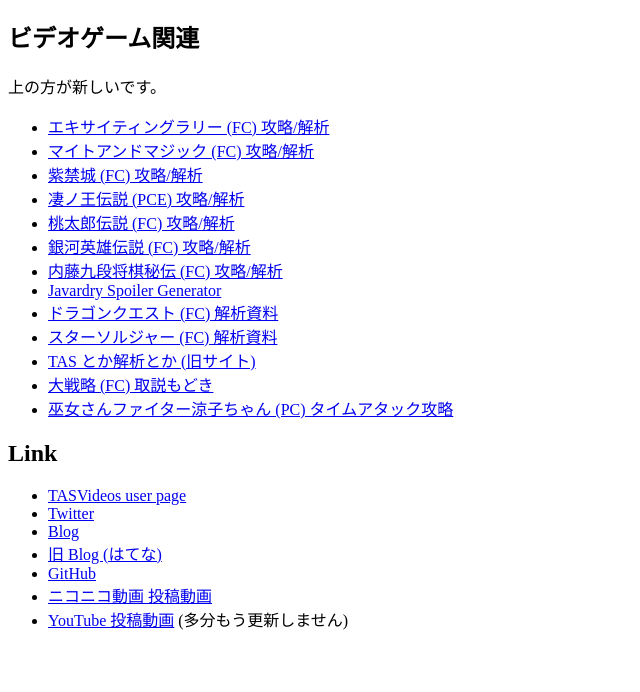
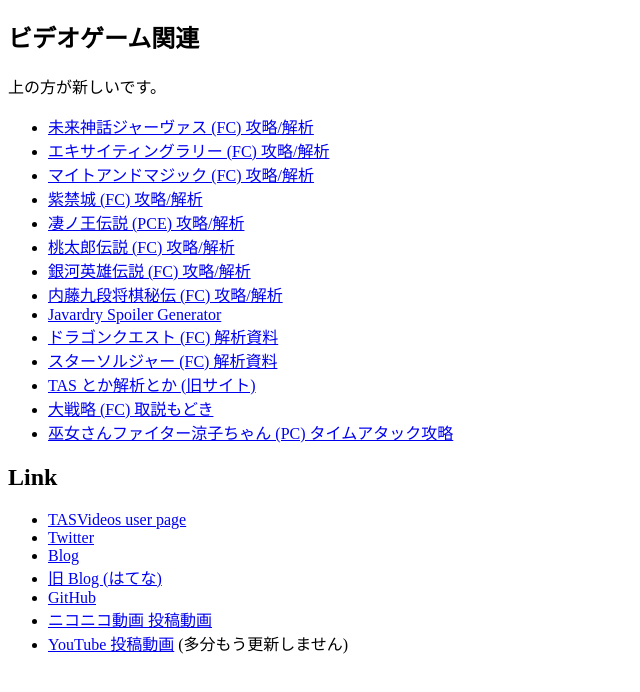
Before and after one commit to taotao54321/taotao54321.github.io, a plain HTML site: page index.html in a window 1280 px wide. Shown: the part 70-762 px from the top of the page, without its empty margins (0-640 px from the left). Drawn offline with Linux system fonts and the light colour scheme.

Commit message:
add: 未来神話ジャーヴァス (FC) 攻略/解析

```diff
--- a/index.html
+++ b/index.html
@@ -13,6 +13,7 @@
 <p>上の方が新しいです。</p>
 
 <ul>
+  <li><a href="JarvasResource/">未来神話ジャーヴァス (FC) 攻略/解析</a></li>
   <li><a href="ExcitingRallyResource/">エキサイティングラリー (FC) 攻略/解析</a></li>
   <li><a href="MightAndMagicJResource/">マイトアンドマジック (FC) 攻略/解析</a></li>
   <li><a href="ShikinjouResource/">紫禁城 (FC) 攻略/解析</a></li>
```
